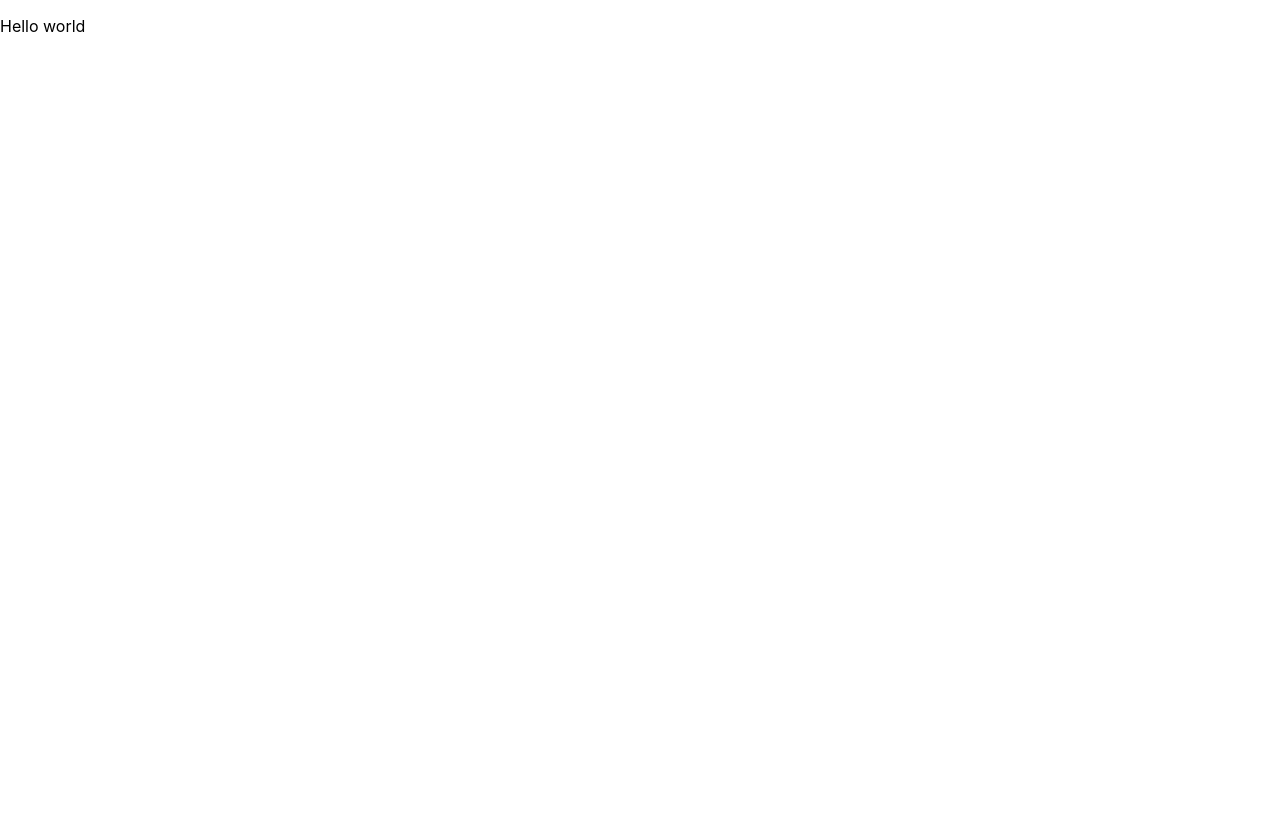
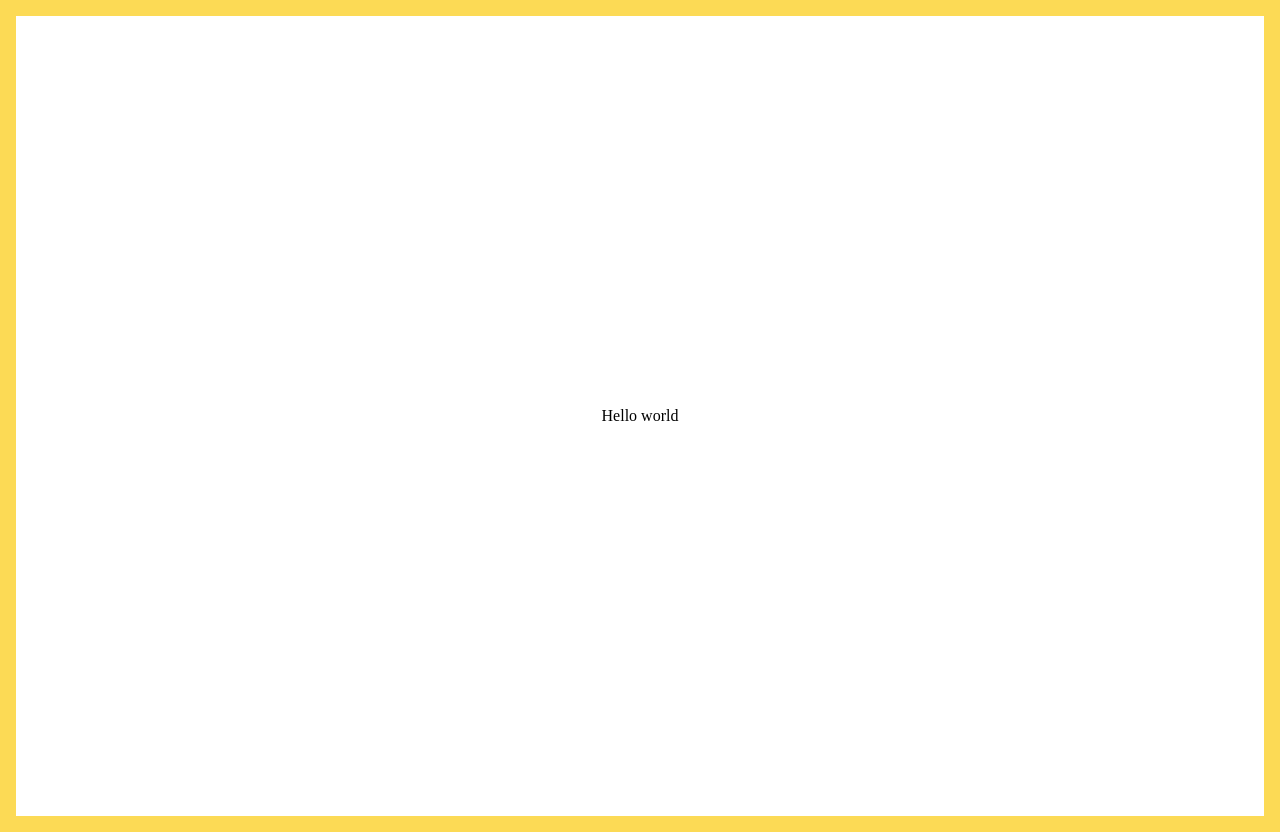
Before and after one commit to WildCodeSchool/reims-js-2103-project3-personality-front, a React (Create React App) app: page / in a window 1280 px wide. Before the commit the page ends 800 px from the top, so only its background shows below. Built offline with nearby package versions, Linux system fonts and the light colour scheme.

Commit message:
Screen
Component Screen created
Sass installed

```diff
--- a/src/App.css
+++ /dev/null
@@ -1,38 +0,0 @@
-.App {
-  text-align: center;
-}
-
-.App-logo {
-  height: 40vmin;
-  pointer-events: none;
-}
-
-@media (prefers-reduced-motion: no-preference) {
-  .App-logo {
-    animation: App-logo-spin infinite 20s linear;
-  }
-}
-
-.App-header {
-  background-color: #282c34;
-  min-height: 100vh;
-  display: flex;
-  flex-direction: column;
-  align-items: center;
-  justify-content: center;
-  font-size: calc(10px + 2vmin);
-  color: white;
-}
-
-.App-link {
-  color: #61dafb;
-}
-
-@keyframes App-logo-spin {
-  from {
-    transform: rotate(0deg);
-  }
-  to {
-    transform: rotate(360deg);
-  }
-}
--- a/src/App.jsx
+++ b/src/App.jsx
@@ -1,10 +1,10 @@
 import React from 'react';
-import './App.css';
+import Screen from './components/Screen';
 
 function App() {
   return (
     <>
-      <p>Hello world</p>
+      <Screen />
     </>
   );
 }
--- /dev/null
+++ b/src/components/Screen.jsx
@@ -0,0 +1,14 @@
+import React from 'react';
+import './Screen.scss';
+
+function Screen() {
+  return (
+    <>
+      <div className="bubble">
+        <p>Hello world</p>
+      </div>
+    </>
+  );
+}
+
+export default Screen;
--- /dev/null
+++ b/src/components/Screen.scss
@@ -0,0 +1,9 @@
+@import 'variables.scss';
+
+.bubble {
+    display: flex;
+    justify-content: center;
+    align-items: center;
+    min-height: 100vh;
+    border: 1rem solid $yellow-color;
+}
--- /dev/null
+++ b/src/components/_variables.scss
@@ -0,0 +1,13 @@
+$sans-serif-font: Arial;
+$serif-font: Georgia;
+
+$yellow-color: hsla(48,96%,66%, 1);
+$violet-color: hsla(258,55%,50%, 1);
+$green-color: hsla(175,39%,44%, 1);
+$pink-color: hsla(331,82%,59%, 1);
+
+
+body {
+    margin: 0;
+    padding: 0;
+}
--- a/src/index.css
+++ /dev/null
@@ -1,13 +0,0 @@
-body {
-  margin: 0;
-  font-family: -apple-system, BlinkMacSystemFont, 'Segoe UI', 'Roboto', 'Oxygen',
-    'Ubuntu', 'Cantarell', 'Fira Sans', 'Droid Sans', 'Helvetica Neue',
-    sans-serif;
-  -webkit-font-smoothing: antialiased;
-  -moz-osx-font-smoothing: grayscale;
-}
-
-code {
-  font-family: source-code-pro, Menlo, Monaco, Consolas, 'Courier New',
-    monospace;
-}
--- a/src/index.jsx
+++ b/src/index.jsx
@@ -1,6 +1,5 @@
 import React from 'react';
 import ReactDOM from 'react-dom';
-import './index.css';
 import App from './App';
 import reportWebVitals from './reportWebVitals';
 
```
